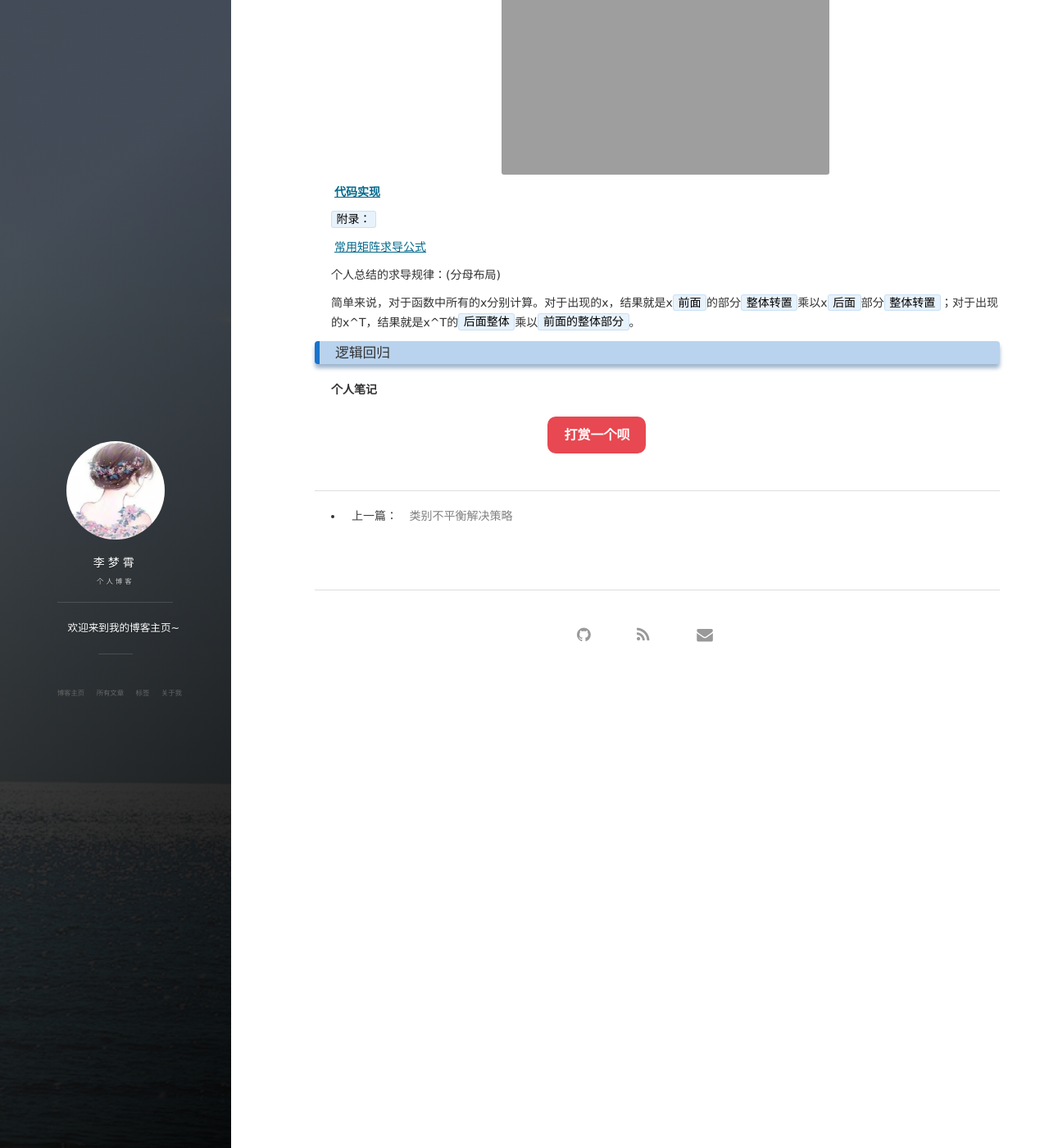
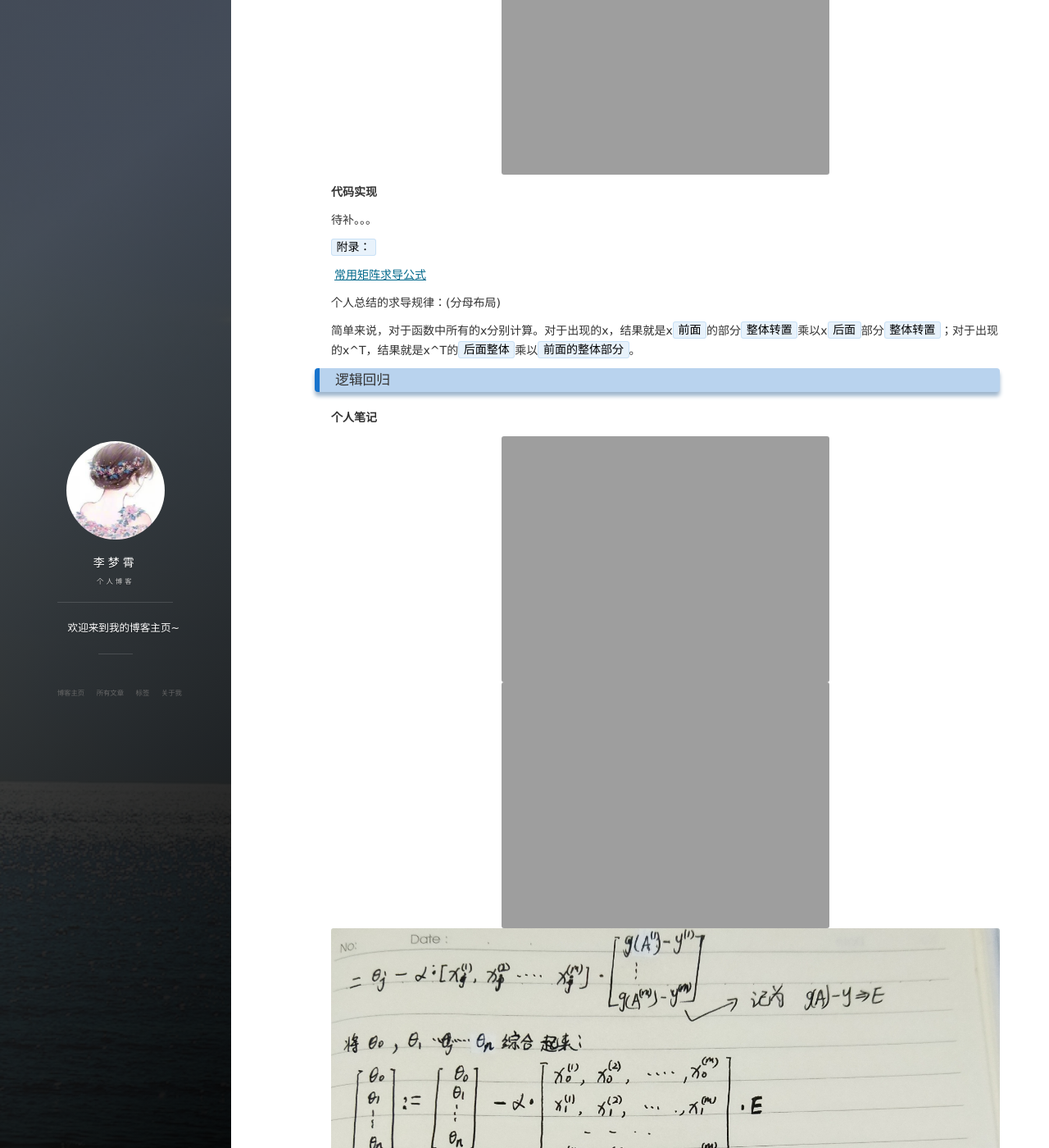
Before and after one commit to meteor518/meteor518.github.io, a Jekyll site: the page built from _posts/2018-12-17-逻辑回归.markdown, in a window 1280 px wide and 1400 px high, scrolled down 657 px. Shown: the whole window at 82% size. Built offline with Jekyll 4.4.1, drawn with Linux system fonts in a browser that asks for light colours; nearby versions of some CDN libraries; comment, search, counter and statistics services are not loaded.

Commit message:
first commit

```diff
--- a/_posts/2018-12-17-逻辑回归.markdown
+++ b/_posts/2018-12-17-逻辑回归.markdown
@@ -14,7 +14,10 @@ title:  "线性模型"
 ![]({{site.url}}/images/regression/linear1.jpg)
 ![]({{site.url}}/images/regression/linear2.jpg)
 
-[**代码实现**]()
+**代码实现**
+
+待补。。。
+
 
 `附录：`
 
@@ -28,3 +31,11 @@ title:  "线性模型"
 ### 逻辑回归
 
 **个人笔记**
+
+![]({{site.url}}/images/regression/logistic1.jpg)
+![]({{site.url}}/images/regression/logistic2.jpg)
+![]({{site.url}}/images/regression/logistic3.jpg)
+
+**代码实现**
+
+待补。。。
```
Also changed, not shown: images/regression/logistic3.jpg (added), 2 other files.
